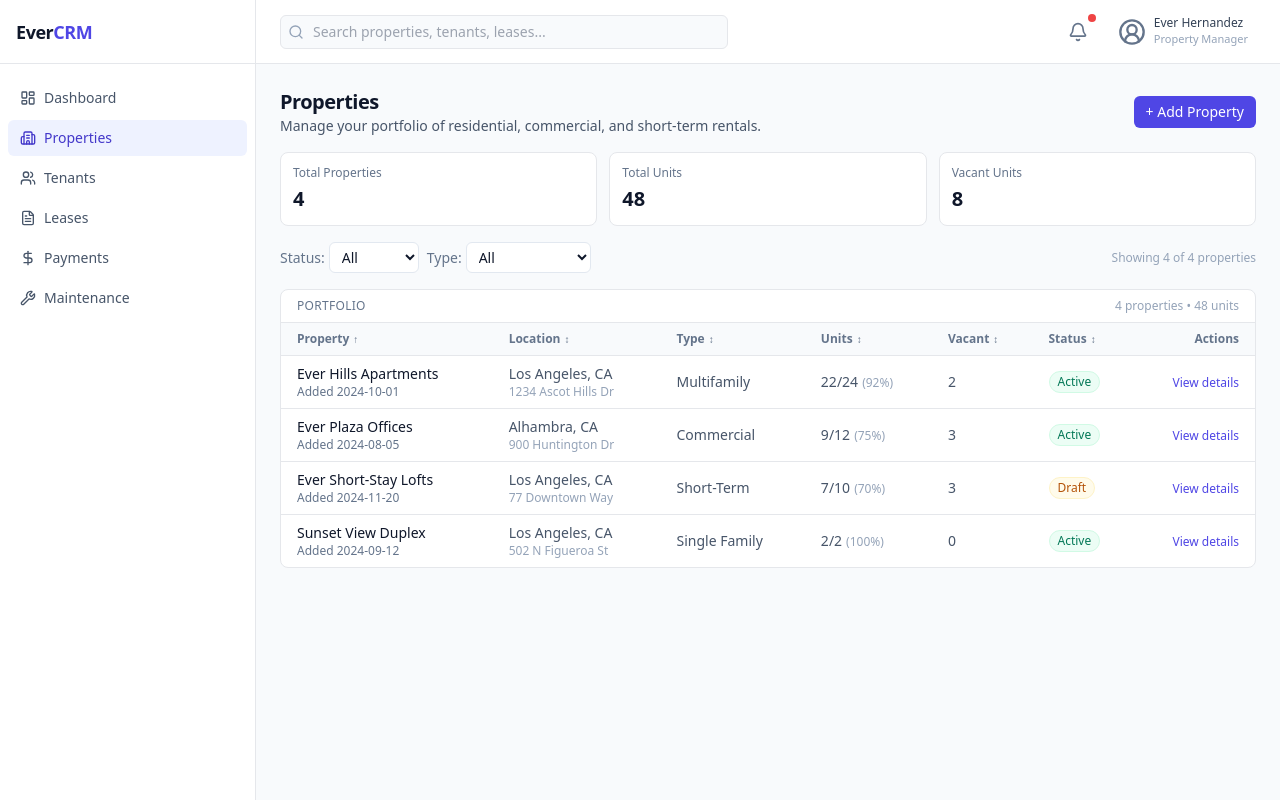
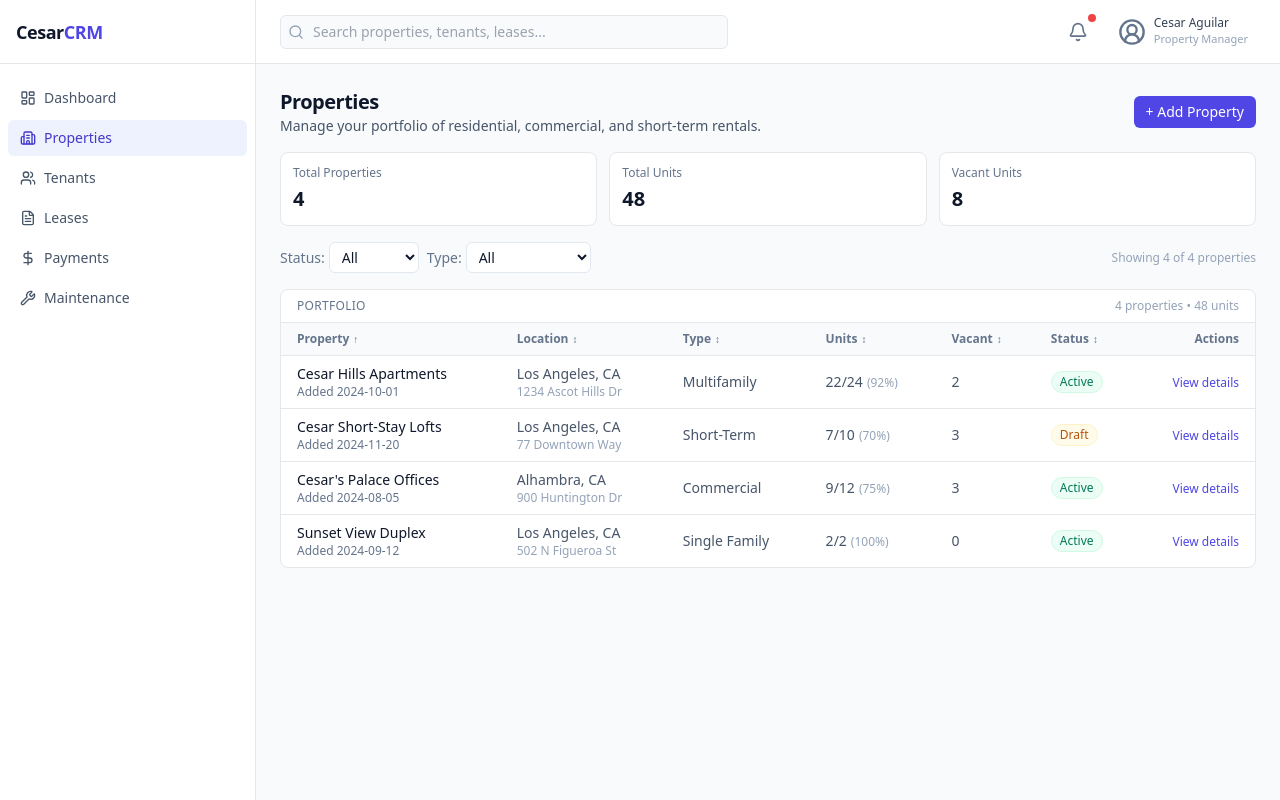
Before and after one commit to Blueavian9/CESAR_CRM, a React (Vite) app: page /properties in a window 1280 px wide. Built offline with nearby package versions, Linux system fonts and the light colour scheme.

Commit message:
Updated mockTickets.ts

```diff
--- a/index.html
+++ b/index.html
@@ -1,13 +1,16 @@
 <!doctype html>
 <html lang="en">
+
 <head>
   <meta charset="UTF-8" />
   <link rel="icon" type="image/svg+xml" href="/vite.svg" />
   <meta name="viewport" content="width=device-width, initial-scale=1.0" />
-    <title>ever-crm</title>
+  <title>cesar-crm</title>
 </head>
+
 <body>
   <div id="root"></div>
   <script type="module" src="/src/main.tsx"></script>
 </body>
+
 </html>
--- a/src/components/ui/Sidebar.tsx
+++ b/src/components/ui/Sidebar.tsx
@@ -15,7 +15,7 @@ const Sidebar = () => {
     <aside className="hidden md:flex md:flex-col w-64 border-r bg-white">
       <div className="h-16 flex items-center px-4 border-b">
         <span className="font-semibold text-lg tracking-tight">
-          Ever<span className="text-indigo-600">CRM</span>
+          Cesar<span className="text-indigo-600">CRM</span>
         </span>
       </div>
       <nav className="flex-1 px-2 py-4 space-y-1">
--- a/src/components/ui/Topbar.tsx
+++ b/src/components/ui/Topbar.tsx
@@ -40,7 +40,7 @@ const Topbar = () => {
           <UserCircle2 className="w-7 h-7 text-slate-500" />
           <div className="hidden md:flex flex-col items-start">
             <span className="text-xs font-medium text-slate-700">
-              Ever Hernandez
+              Cesar Aguilar
             </span>
             <span className="text-[11px] text-slate-400">
               Property Manager
--- a/src/features/maintenance/MaintenancePage.tsx
+++ b/src/features/maintenance/MaintenancePage.tsx
@@ -251,7 +251,7 @@ const NewTicketModal: FC<{
                 setFormData({ ...formData, propertyName: e.target.value })
               }
               className="w-full px-3 py-2 border rounded-md focus:outline-none focus:ring-2 focus:ring-indigo-500"
-              placeholder="e.g., Ever Hills Apartments"
+              placeholder="e.g., Cesar Hills Apartments"
             />
           </div>
 
--- a/src/features/maintenance/mockTickets.ts
+++ b/src/features/maintenance/mockTickets.ts
@@ -35,7 +35,7 @@ export const MOCK_TICKETS: Ticket[] = [
   {
     id: "m3",
     title: "AC filter replacement",
-    propertyName: "Ever Short-Stay Lofts",
+    propertyName: "Cesar Short-Stay Lofts",
     unit: "712",
     category: "HVAC",
     priority: "low",
--- a/src/features/payments/PaymentsPage.tsx
+++ b/src/features/payments/PaymentsPage.tsx
@@ -335,7 +335,7 @@ const RecordPaymentModal: FC<{
                 setFormData({ ...formData, propertyName: e.target.value })
               }
               className="w-full rounded-md border px-3 py-2 focus:outline-none focus:ring-2 focus:ring-indigo-500"
-              placeholder="e.g., Ever Hills Apartments"
+              placeholder="e.g., Cesar Hills Apartments"
             />
           </div>
 
--- a/src/features/payments/mockPayments.ts
+++ b/src/features/payments/mockPayments.ts
@@ -17,7 +17,7 @@ export const MOCK_PAYMENTS: Payment[] = [
     id: "p1",
     date: "2024-12-01",
     tenantName: "Maria Lopez",
-    propertyName: "Ever Hills Apartments",
+    propertyName: "Cesar Hills Apartments",
     unit: "105",
     method: "ACH",
     amount: 2450,
@@ -39,7 +39,7 @@ export const MOCK_PAYMENTS: Payment[] = [
     id: "p3",
     date: "2024-12-05",
     tenantName: "Ana Rodriguez",
-    propertyName: "Ever Short-Stay Lofts",
+    propertyName: "Cesar Short-Stay Lofts",
     unit: "712",
     method: "Card",
     amount: 3200,
--- a/src/features/properties/PropertyDetailsPage.tsx
+++ b/src/features/properties/PropertyDetailsPage.tsx
@@ -101,7 +101,7 @@ const PropertyDetailsPage: FC = () => {
         <div className="rounded-lg border bg-white p-3">
           <p className="text-xs text-slate-500">Owner</p>
           <p className="mt-1 text-sm font-medium text-slate-900">
-            Ever Hills Investments
+            Cesar Hills Investments
           </p>
           <p className="text-xs text-slate-400">
             (placeholder – real data later)
--- a/src/features/properties/mockProperties.ts
+++ b/src/features/properties/mockProperties.ts
@@ -2,8 +2,8 @@ import type { Property } from "./types";
 
 export const MOCK_PROPERTIES: Property[] = [
   {
-    id: "prop_ever_001",
-    name: "Ever Hills Apartments",
+    id: "prop_cesar_001",
+    name: "Cesar Hills Apartments",
     address: "1234 Ascot Hills Dr",
     city: "Los Angeles",
     state: "CA",
@@ -15,7 +15,7 @@ export const MOCK_PROPERTIES: Property[] = [
     createdAt: "2024-10-01",
   },
   {
-    id: "prop_ever_002",
+    id: "prop_cesar_002",
     name: "Sunset View Duplex",
     address: "502 N Figueroa St",
     city: "Los Angeles",
@@ -28,8 +28,8 @@ export const MOCK_PROPERTIES: Property[] = [
     createdAt: "2024-09-12",
   },
   {
-    id: "prop_ever_003",
-    name: "Ever Plaza Offices",
+    id: "prop_cesar_003",
+    name: "Cesar's Palace Offices",
     address: "900 Huntington Dr",
     city: "Alhambra",
     state: "CA",
@@ -41,8 +41,8 @@ export const MOCK_PROPERTIES: Property[] = [
     createdAt: "2024-08-05",
   },
   {
-    id: "prop_ever_004",
-    name: "Ever Short-Stay Lofts",
+    id: "prop_cesar_004",
+    name: "Cesar Short-Stay Lofts",
     address: "77 Downtown Way",
     city: "Los Angeles",
     state: "CA",
--- a/src/features/tenants/mockTenants.ts
+++ b/src/features/tenants/mockTenants.ts
@@ -16,7 +16,7 @@ export const MOCK_TENANTS: Tenant[] = [
   {
     id: "t1",
     name: "Maria Lopez",
-    propertyName: "Ever Hills Apartments",
+    propertyName: "Cesar Hills Apartments",
     unit: "202",
     city: "Los Angeles",
     state: "CA",
@@ -38,7 +38,7 @@ export const MOCK_TENANTS: Tenant[] = [
   {
     id: "t3",
     name: "Ana Rodriguez",
-    propertyName: "Ever Short-Stay Lofts",
+    propertyName: "Cesar Short-Stay Lofts",
     unit: "504",
     city: "Los Angeles",
     state: "CA",
```
Lines whose indentation alone changed are shown as unchanged.
